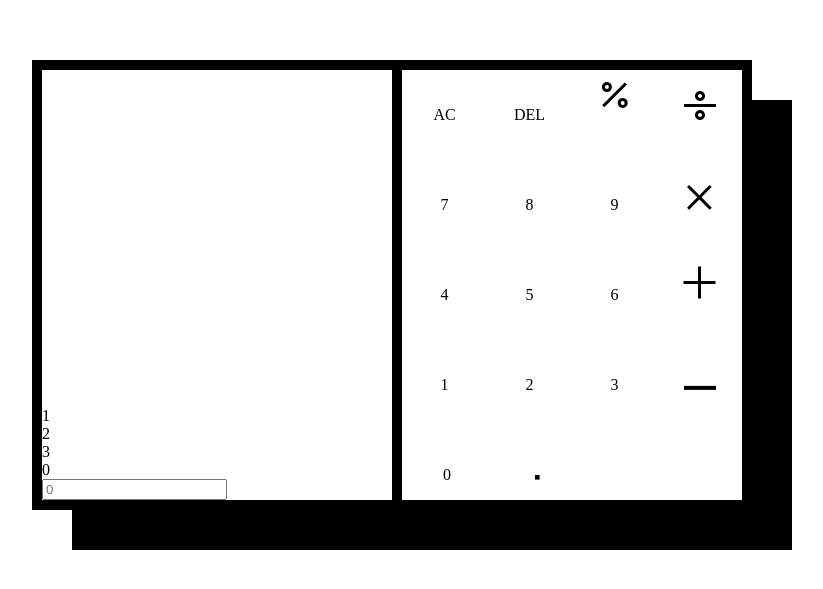
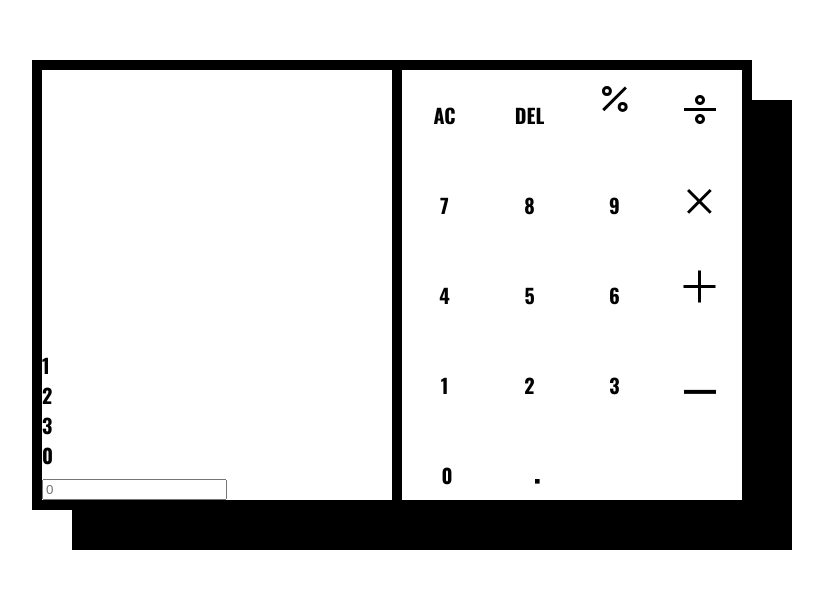
Before and after one commit to sasha-khbrv/JS-Calc, a plain HTML site: page index.html in a window 1280 px wide. Shown: the part 115-704 px from the top of the page, without its empty margins (248-1071 px from the left). Drawn offline with nearby package versions, Linux system fonts and the light colour scheme.

Commit message:
Add font
Add in scss font

```diff
--- a/sass/styles.scss
+++ b/sass/styles.scss
@@ -1,3 +1,6 @@
+//Font
+@import url('https://fonts.googleapis.com/css2?family=Oswald:wght@700&display=swap');
+
 //Varaibles
 $color-primary: #ffffff;
 $color-secondary: #000000;
@@ -13,6 +16,8 @@ $color-secondary: #000000;
 }
 
 body {
+    font-family: 'Oswald', sans-serif;
+    font-size: 20px;
     background-color: $color-primary;
     padding: 0;
     margin: 0;
```
Also changed, not shown: css/styles.css.
